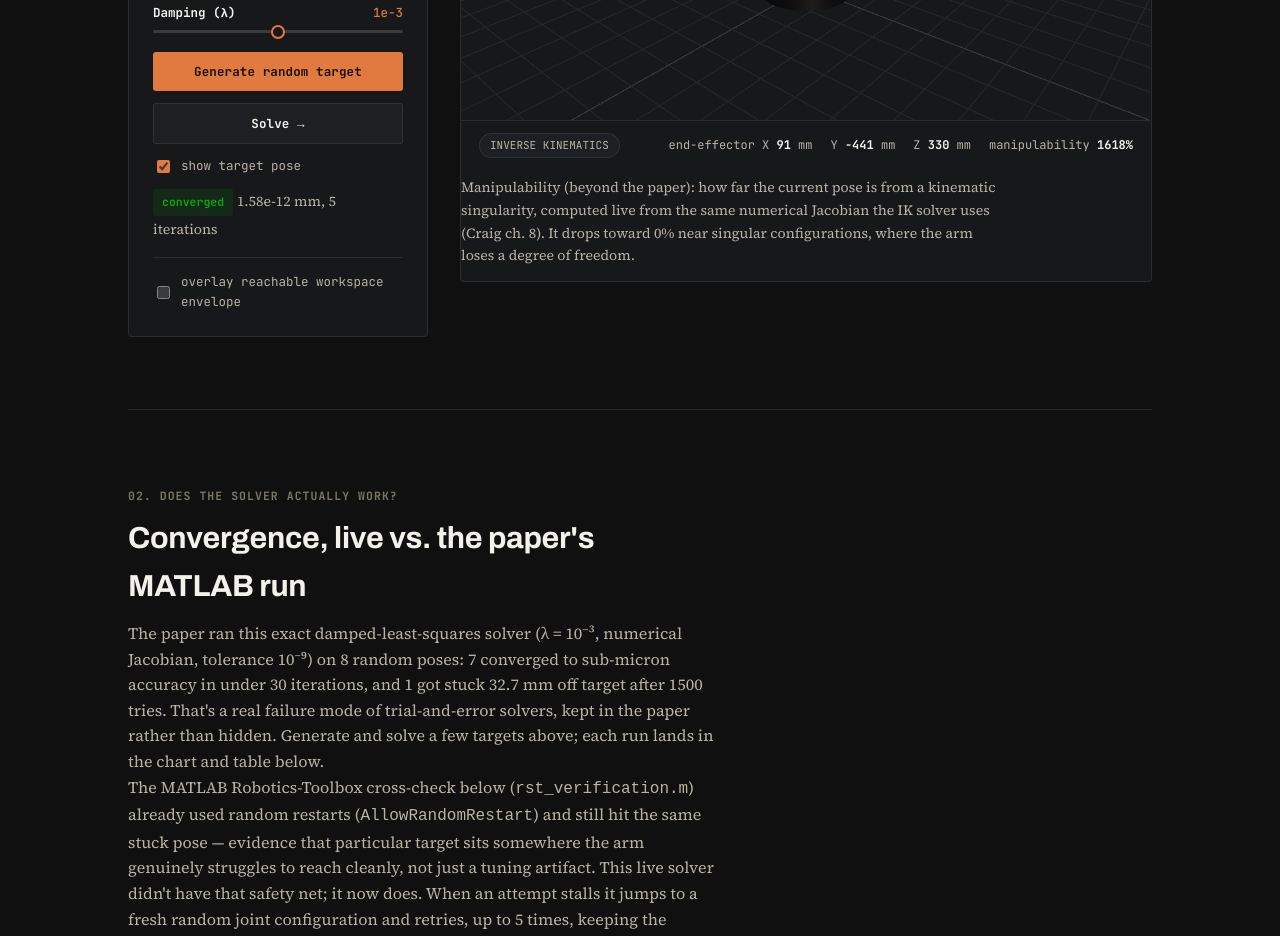
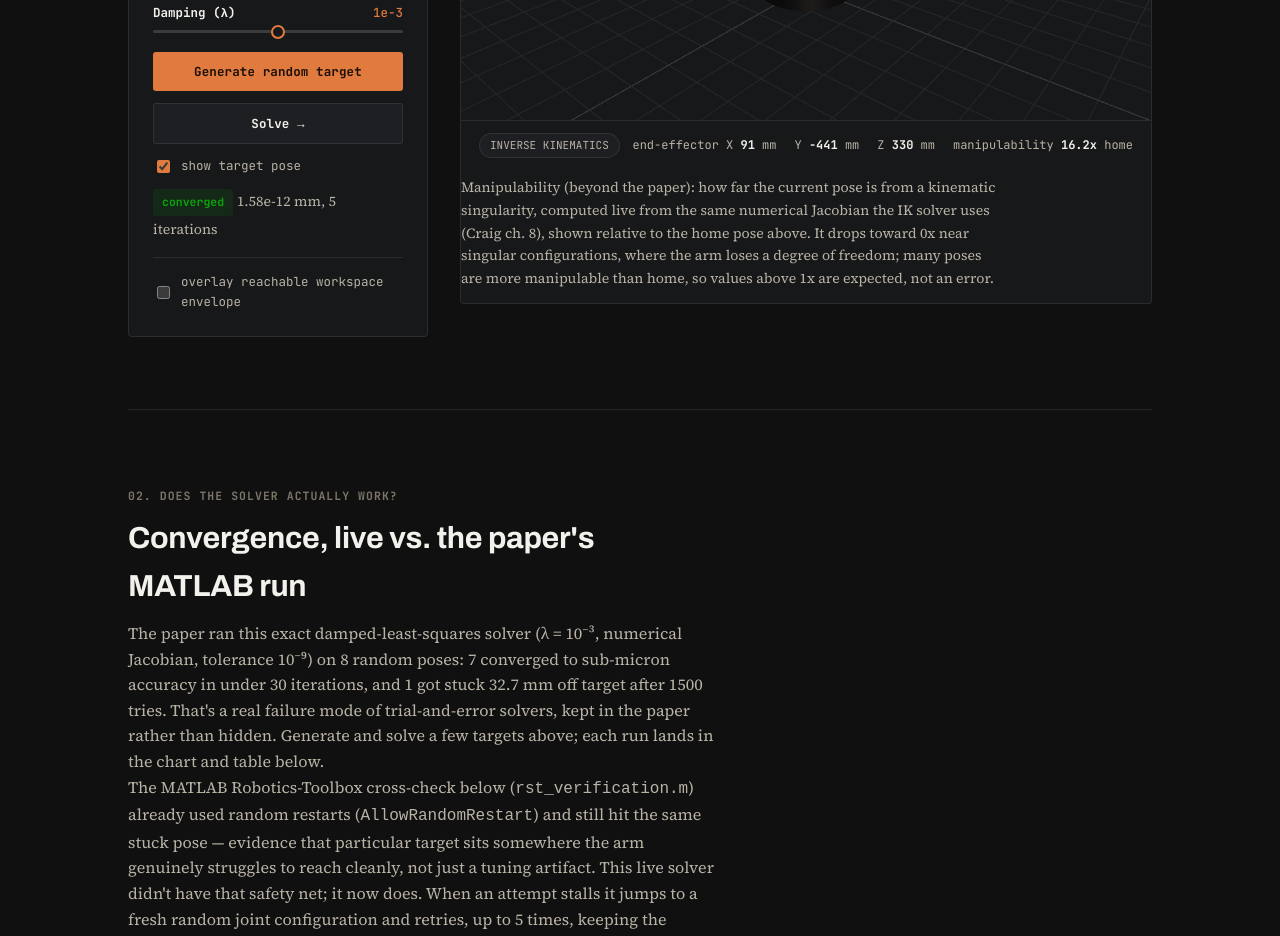
Before and after one commit to Veer-Sanghvi/IQCR, a website: page index.html in a window 1280 px wide. Shown: the part 1234-2170 px from the top of the page. Drawn offline with nearby package versions, Linux system fonts and the light colour scheme; animation ran at ten frames a second.

Commit message:
Show manipulability as a ratio to home pose instead of a percentage
Percentages routinely read over 1000% since the home pose isn't the
workspace maximum (many poses are more manipulable than home), which
looked like an overflow bug even though the math was correct. Now
displayed as "2.4x" style multiples of the home-pose value instead.

```diff
--- a/app.js
+++ b/app.js
@@ -68,15 +68,20 @@ function updateEEReadout(pos) {
   $("ee-z").textContent = pos[2].toFixed(0);
 }
 
-// manipulability at the home pose, used to normalize the live readout to a
-// 0-100%-ish scale instead of an unlabeled mixed-units raw determinant
+// manipulability at the home pose, used to normalize the live readout into a
+// unitless ratio instead of an unlabeled mixed-units raw determinant. Shown
+// as a multiple of the home pose ("2.4x") rather than a percentage, since the
+// home pose isn't the workspace maximum: many poses are more manipulable
+// than home, so a "%" framing would routinely read past 100% (seen over
+// 1200% at some poses), which looks like an overflow bug even though it's
+// mathematically correct.
 const manipHome = K.manipulability(K.jacobian(K.HOME_Q));
 function updateManipReadout(q) {
   const w = K.manipulability(K.jacobian(q));
-  const pct = manipHome > 0 ? (w / manipHome) * 100 : 0;
+  const ratio = manipHome > 0 ? w / manipHome : 0;
   const el = $("manip-w");
-  el.textContent = `${pct.toFixed(pct < 10 ? 1 : 0)}%`;
-  el.style.color = pct < 5 ? "var(--red, #c0392b)" : pct < 20 ? "var(--amber)" : "";
+  el.textContent = `${ratio.toFixed(ratio < 10 ? 2 : 1)}x`;
+  el.style.color = ratio < 0.05 ? "var(--red, #c0392b)" : ratio < 0.20 ? "var(--amber)" : "";
 }
 
 function renderManual() {
--- a/index.html
+++ b/index.html
@@ -271,10 +271,10 @@ footer .rule{height:1px; background:var(--border); margin-bottom:var(--space-xl)
           <span>end-effector X <b id="ee-x">0</b> mm</span>
           <span>Y <b id="ee-y">0</b> mm</span>
           <span>Z <b id="ee-z">0</b> mm</span>
-          <span title="Yoshikawa manipulability index, w = |det(J)| (Craig, Introduction to Robotics, ch. 8, Eq. 8.5-8.6), shown as a percentage of its value at the home pose. Lower means closer to a kinematic singularity (det(J) = 0) -- the arm is about to lose a degree of freedom.">manipulability <b id="manip-w">100%</b></span>
+          <span title="Yoshikawa manipulability index, w = |det(J)| (Craig, Introduction to Robotics, ch. 8, Eq. 8.5-8.6), shown as a multiple of its value at the home pose. Lower means closer to a kinematic singularity (det(J) = 0) -- the arm is about to lose a degree of freedom.">manipulability <b id="manip-w">1.00x</b> home</span>
         </span>
       </div>
-      <p class="small" style="margin-top:6px;">Manipulability (beyond the paper): how far the current pose is from a kinematic singularity, computed live from the same numerical Jacobian the IK solver uses (Craig ch. 8). It drops toward 0% near singular configurations, where the arm loses a degree of freedom.</p>
+      <p class="small" style="margin-top:6px;">Manipulability (beyond the paper): how far the current pose is from a kinematic singularity, computed live from the same numerical Jacobian the IK solver uses (Craig ch. 8), shown relative to the home pose above. It drops toward 0x near singular configurations, where the arm loses a degree of freedom; many poses are more manipulable than home, so values above 1x are expected, not an error.</p>
     </div>
   </div>
 </section>
```
